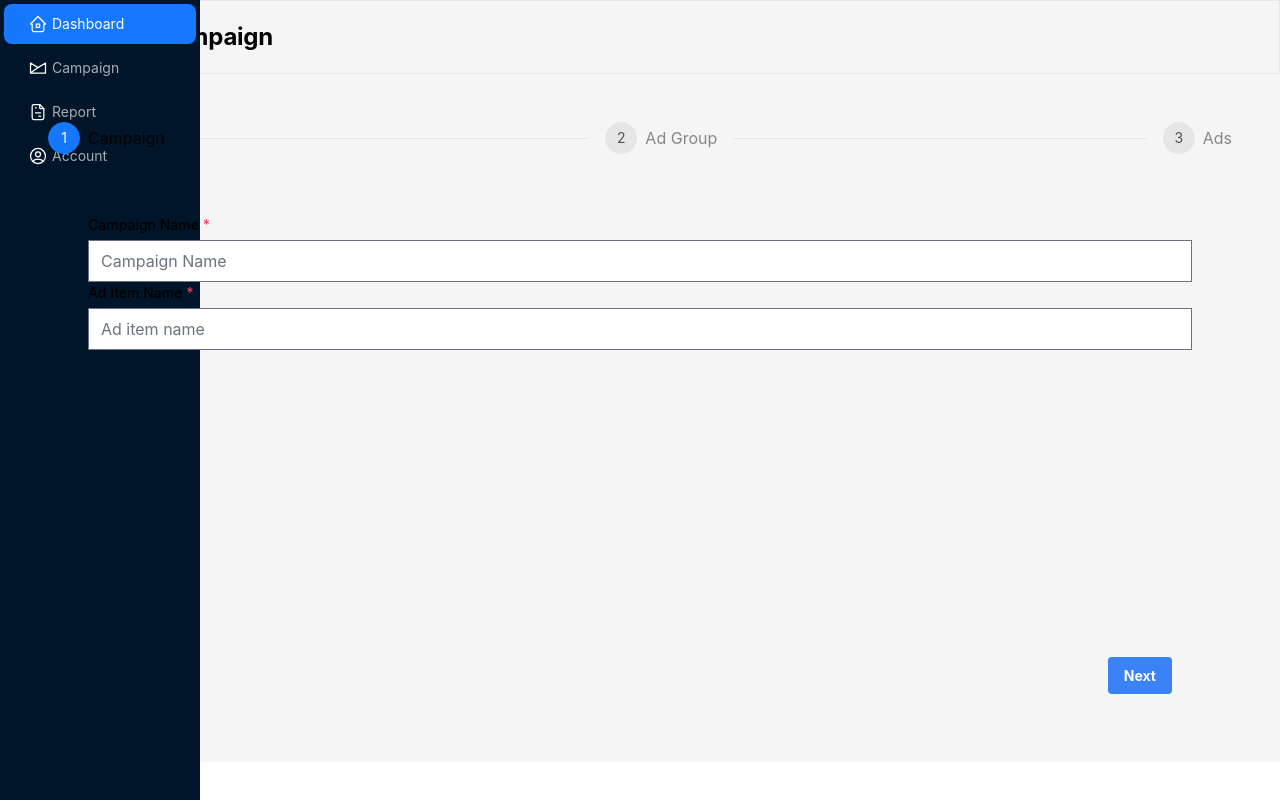
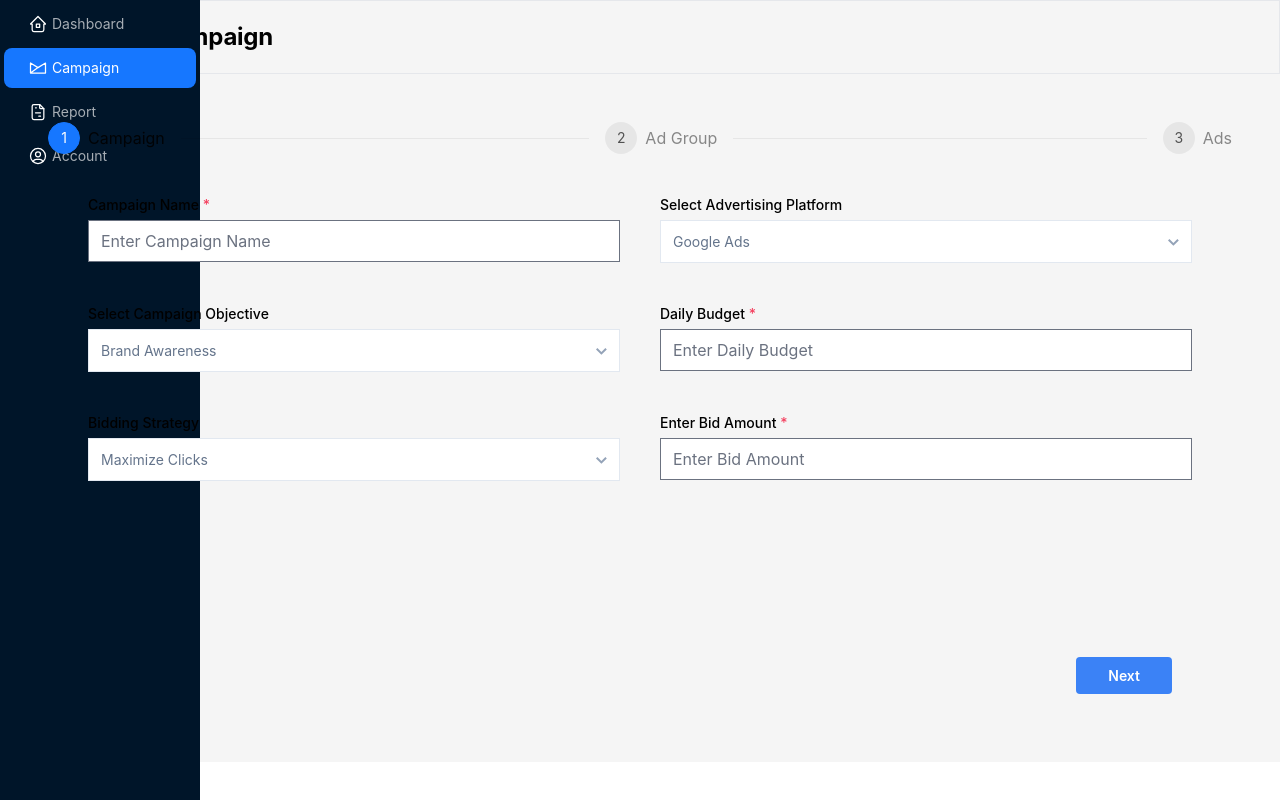
Before and after one commit to vikram-shyftlabs/adsense-admin, a React (Vite) app: page /campaigns in a window 1280 px wide. Built offline with nearby package versions, Linux system fonts and the light colour scheme.

Commit message:
added-fields-for-campaign-and-adGroup

```diff
--- a/package.json
+++ b/package.json
@@ -22,6 +22,7 @@
     "react-query": "^3.39.3",
     "react-router-dom": "^6.22.3",
     "react-table": "^7.8.0",
+    "react-transition-group": "^4.4.5",
     "yup": "^1.4.0"
   },
   "devDependencies": {
--- a/src/components/create-campaign/AdGroupForm.jsx
+++ b/src/components/create-campaign/AdGroupForm.jsx
@@ -1,33 +1,74 @@
-import React from 'react';
+import React from "react";
 import TextInput from "../../components/text-inputs/text-input.component";
+import SelectBase from "../select-inputs/select-input.component";
+
+const areas = [
+  { id: 0, value: "INDIA" },
+  { id: 1, value: "United States" },
+];
+const languages = [
+  { id: 0, value: "ENGLISH" },
+  { id: 1, value: "HINDI" },
+];
+const ages = [
+  { id: 0, value: "10-20" },
+  { id: 1, value: "20-30" },
+];
+const keywords = [
+  { id: 0, value: "broad"},
+  { id: 1, value: "phrase"},
+  { id: 2, value: "exact"},
+];
 
 const AdGroupForm = ({ errors, register, setCurrent }) => {
   return (
-        <div className='min-h-[70vh] p-10 relative'>
+    <div className="min-h-[70vh] p-10 relative">
+      <div className="grid grid-cols-2 gap-10">
         <TextInput
           isRequired
-                id="campaign_name"
-                label="Campaign Name"
-                placeholder="Campaign Name"
+          id="name"
+          label="Ad Group/Set Name"
+          placeholder="Enter Ad Group"
           register={register}
           errorMessage={errors?.adItem_name?.message}
-                customClass="mt-5"
+        />
+        <SelectBase
+          id="geographic_targeting"
+          label="Geographic Targeting"
+          options={areas}
+        />
+        <SelectBase
+          id="language_targeting"
+          label="Language Targeting"
+          options={languages}
+        />
+        <SelectBase
+          id="age_targeting"
+          label="Age Targeting"
+          options={ages}
         />
         <TextInput
           isRequired
-                id="adItem_name"
-                label="Ad Item Name"
+          id="keywords"
+          label="Keywords"
           register={register}
-                placeholder="Ad item name"
-                errorMessage={errors.adItem_name?.message}
+          placeholder="Enter keywords"
+          errorMessage={errors.keywords?.message}
         />
-            <button className='absolute bottom-5 right-5 mr-10 bg-blue-500 hover:bg-blue-700 text-white font-bold py-2 px-4 rounded'
+        <SelectBase
+          id="keyword_match_types"
+          label="Select Keyword Match Types"
+          options={keywords}
+        />
+        <button
+          className="absolute bottom-5 right-5 mr-10 bg-blue-500 hover:bg-blue-700 text-white font-bold py-2 px-4 rounded"
           onClick={() => setCurrent(2)}
         >
           Next
         </button>
       </div>
+    </div>
   );
-}
+};
 
 export default AdGroupForm;
--- a/src/components/create-campaign/AdsForm.jsx
+++ b/src/components/create-campaign/AdsForm.jsx
@@ -4,28 +4,29 @@ import TextInput from "../../components/text-inputs/text-input.component";
 const AdsForm = ({ errors, register, setCurrent }) => {
     return (
         <div className='min-h-[70vh] p-10 relative'>
+            <div className="grid grid-cols-2 gap-10">
             <TextInput
                 isRequired
-                id="campaign_name"
-                label="Campaign Name"
-                placeholder="Campaign Name"
+                id="ad_name"
+                label="Ad Name"
+                placeholder="Enter Ad Name"
                 register={register}
-                errorMessage={errors?.adItem_name?.message}
-                customClass="mt-5"
+                errorMessage={errors?.ad_name?.message}
             />
             <TextInput
                 isRequired
-                id="adItem_name"
-                label="Ad Item Name"
+                id="identity"
+                label="Identity"
                 register={register}
-                placeholder="Ad item name"
-                errorMessage={errors.adItem_name?.message}
+                placeholder="Enter Identity"
+                errorMessage={errors.identity?.message}
             />
             <button className='absolute bottom-5 right-5 mr-10 bg-blue-500 hover:bg-blue-700 text-white font-bold py-2 px-4 rounded'
                 type='submit'
             >
                 Submit
             </button>
+            </div>
         </div>
     );
 }
--- a/src/components/create-campaign/CampaignForm.jsx
+++ b/src/components/create-campaign/CampaignForm.jsx
@@ -1,33 +1,71 @@
-import React from 'react';
-import TextInput from "../../components/text-inputs/text-input.component";
+import React from "react";
+import TextInput from "../text-inputs/text-input.component";
+import SelectBase from "../select-inputs/select-input.component";
+
+const advertisingPlatform = [
+    { id: 0, value: "Google Ads"}, { id: 1, value: "Meta Ads" },
+];
+const campaignObjectives = [
+    { id: 0, value: "Brand Awareness"}, { id: 1, value: "Traffic" },
+    { id: 2, value: "Conversions" }
+]
+const biddingStrategies = [
+    { id: 0, value: "Maximize Clicks"}, { id: 1, value: "Target CPA"},
+    { id: 2, value: "Target ROAS"}
+]
 
 const CampaignForm = ({ errors, register, setCurrent }) => {
   return (
-        <div className='min-h-[70vh] p-10 relative'>
+    <div className="min-h-[70vh] p-10 relative">
+      <div className="grid grid-cols-2 gap-10">
         <TextInput
           isRequired
-                id="campaign_name"
+          id="name"
           label="Campaign Name"
-                placeholder="Campaign Name"
+          placeholder="Enter Campaign Name"
           register={register}
-                errorMessage={errors?.adItem_name?.message}
-                customClass="mt-5"
+          errorMessage={errors?.name?.message}
+        />
+        <SelectBase
+          id="platform"
+          label="Select Advertising Platform"
+          options={advertisingPlatform}
+        />
+        <SelectBase
+          id="objective"
+          label="Select Campaign Objective"
+          options={campaignObjectives}
         />
         <TextInput
           isRequired
-                id="adItem_name"
-                label="Ad Item Name"
+          id="daily_budget"
+          label="Daily Budget"
           register={register}
-                placeholder="Ad item name"
-                errorMessage={errors.adItem_name?.message}
+          placeholder="Enter Daily Budget"
+          errorMessage={errors.daily_budget?.message}
         />
-            <button className='absolute bottom-5 right-5 mr-10 bg-blue-500 hover:bg-blue-700 text-white font-bold py-2 px-4 rounded'
+        <SelectBase
+          id="bidding_strategy"
+          label="Bidding Strategy"
+          options={biddingStrategies}
+        />
+        <TextInput
+          isRequired
+          id="bid_amount"
+          label="Enter Bid Amount"
+          register={register}
+          placeholder="Enter Bid Amount"
+          errorMessage={errors.bid_amount?.message}
+        />
+        <button
+          className="absolute bottom-5 right-5 mr-10 bg-blue-500 hover:bg-blue-700 text-white font-semibold py-2 px-8 rounded"
           onClick={() => setCurrent(1)}
         >
           Next
         </button>
       </div>
+    </div>
   );
-}
+};
 
 export default CampaignForm;
--- /dev/null
+++ b/src/components/select-inputs/select-input.component.tsx
@@ -0,0 +1,136 @@
+import React, {useState, useRef, useEffect} from 'react';
+import Transition from '../../utils/Transition';
+
+interface IValueMap {
+  id: number;
+  key: string;
+  value: string /* can be any though */;
+}
+
+interface ISelectProps {
+  label: string;
+  options: Array<IValueMap>;
+  customClass?: React.ComponentProps<'div'>['className'];
+  helperText?: string;
+}
+
+function SelectBase({label, options, customClass, helperText}: ISelectProps) {
+  const [dropdownOpen, setDropdownOpen] = useState(false);
+  const [selected, setSelected] = useState(options[0]?.id);
+
+  const trigger = useRef(null);
+  const dropdown = useRef(null);
+
+  // close on click outside
+  useEffect(() => {
+    const clickHandler = ({target}) => {
+      if (!dropdown.current) return;
+      if (
+        !dropdownOpen ||
+        dropdown.current.contains(target) ||
+        trigger.current.contains(target)
+      )
+        return;
+      setDropdownOpen(false);
+    };
+    document.addEventListener('click', clickHandler);
+    return () => document.removeEventListener('click', clickHandler);
+  });
+
+  // close if the esc key is pressed
+  useEffect(() => {
+    const keyHandler = ({keyCode}) => {
+      if (!dropdownOpen || keyCode !== 27) return;
+      setDropdownOpen(false);
+    };
+    document.addEventListener('keydown', keyHandler);
+    return () => document.removeEventListener('keydown', keyHandler);
+  });
+
+  return (
+    <div className={`flex flex-col ${customClass}`}>
+      <label className="block text-sm font-medium mb-1" htmlFor={label}>
+        {label}
+      </label>
+      <div className="relative inline-flex">
+        <button
+          type="button"
+          ref={trigger}
+          className="btn flex justify-between w-full bg-white border-slate-200 py-2.5 border border-[#6b7280] hover:border-slate-300 text-slate-500 hover:text-slate-600"
+          aria-label="Select date range"
+          aria-haspopup="true"
+          onClick={() => setDropdownOpen(!dropdownOpen)}
+          aria-expanded={dropdownOpen}
+        >
+          {console.log(options, selected, `options[selected]`)}
+          <span className="flex items-center pl-3">
+            <span>{options[selected].value}</span>
+          </span>
+          <svg
+            className="shrink-0 ml-1 fill-current text-slate-400 mr-3 mt-2"
+            width="11"
+            height="7"
+            viewBox="0 0 11 7"
+          >
+            <path d="M5.4 6.8L0 1.4 1.4 0l4 4 4-4 1.4 1.4z" />
+          </svg>
+        </button>
+        <Transition
+          show={dropdownOpen}
+          tag="div"
+          className="z-10 absolute top-full left-0 w-full bg-white border border-slate-200 py-1.5 rounded shadow-lg overflow-hidden mt-1"
+          enter="transition ease-out duration-100 transform"
+          enterStart="opacity-0 -translate-y-2"
+          enterEnd="opacity-100 translate-y-0"
+          leave="transition ease-out duration-100"
+          leaveStart="opacity-100"
+          leaveEnd="opacity-0"
+        >
+          <div
+            ref={dropdown}
+            className="font-medium text-sm text-slate-600"
+            onFocus={() => setDropdownOpen(true)}
+            onBlur={() => setDropdownOpen(false)}
+          >
+            {options.map((option) => (
+              <button
+                key={option.id}
+                type="button"
+                tabIndex="0"
+                className={`flex items-center w-full  hover:bg-slate-50 py-1 px-3 cursor-pointer ${
+                  option.id === selected && 'text-indigo-500'
+                }`}
+                onClick={() => {
+                  setSelected(option.id);
+                  setDropdownOpen(false);
+                }}
+              >
+                <svg
+                  className={`shrink-0 mr-2 fill-current text-indigo-500 ${
+                    option.id !== selected && 'invisible'
+                  }`}
+                  width="12"
+                  height="9"
+                  viewBox="0 0 12 9"
+                >
+                  <path d="M10.28.28L3.989 6.575 1.695 4.28A1 1 0 00.28 5.695l3 3a1 1 0 001.414 0l7-7A1 1 0 0010.28.28z" />
+                </svg>
+                <span>{option.value}</span>
+              </button>
+            ))}
+          </div>
+        </Transition>
+      </div>
+      {helperText && (
+        <label
+          className="block text-xs font-normal text-slate-400 mt-2 mb-1"
+          htmlFor={label}
+        >
+          {helperText}
+        </label>
+      )}
+    </div>
+  );
+}
+
+export default SelectBase;
--- a/src/components/sidebar/sidebar.component.tsx
+++ b/src/components/sidebar/sidebar.component.tsx
@@ -1,10 +1,11 @@
 import { useState } from 'react';
 import { HomeIcon, CampaignIcon, FileTextIcon, AccountIcon } from "../../assets/component-icons/icons";
 import { Layout, Menu, theme } from 'antd';
-import { Link } from 'react-router-dom'; // Import Link from react-router-dom for navigation
+import { Link, useLocation } from 'react-router-dom'; // Import Link from react-router-dom for navigation
 const { Sider } = Layout;
 
 const SidebarComponent = ({ component: Component }) => {
+  const {pathname} = useLocation();
   const [collapsed, setCollapsed] = useState(false);
   const {
     token: { colorBgContainer, borderRadiusLG },
@@ -17,18 +18,18 @@ const SidebarComponent = ({ component: Component }) => {
         <Menu
           theme="dark"
           mode="inline"
-          defaultSelectedKeys={['1']}
+          defaultSelectedKeys={[pathname]}
         >
-          <Menu.Item key='1' icon={<HomeIcon props={{width:20, height:20}} />}>
+          <Menu.Item key='/' icon={<HomeIcon props={{width:20, height:20}} />}>
             <Link to="/">Dashboard</Link>
           </Menu.Item>
-          <Menu.Item key='2' icon={<CampaignIcon props={{width:20, height:20}} />}>
+          <Menu.Item key='/campaigns' icon={<CampaignIcon props={{width:20, height:20}} />}>
             <Link to="/campaigns">Campaign</Link>
           </Menu.Item>
-          <Menu.Item key='3' icon={<FileTextIcon props={{width:20, height:20}} />}>
+          <Menu.Item key='/report' icon={<FileTextIcon props={{width:20, height:20}} />}>
             <Link to="/report">Report</Link>
           </Menu.Item>
-          <Menu.Item key='4' icon={<AccountIcon props={{width:20, height:20}} />}>
+          <Menu.Item key='/account' icon={<AccountIcon props={{width:20, height:20}} />}>
             <Link to="/account">Account</Link>
           </Menu.Item>
         </Menu>
--- /dev/null
+++ b/src/utils/Transition.tsx
@@ -0,0 +1,122 @@
+import React, {useRef, useEffect, useContext} from 'react';
+import {CSSTransition as ReactCSSTransition} from 'react-transition-group';
+
+const TransitionContext = React.createContext({
+  parent: {},
+});
+
+function useIsInitialRender() {
+  const isInitialRender = useRef(true);
+  useEffect(() => {
+    isInitialRender.current = false;
+  }, []);
+  return isInitialRender.current;
+}
+
+function CSSTransition({
+  show,
+  enter = '',
+  enterStart = '',
+  enterEnd = '',
+  leave = '',
+  leaveStart = '',
+  leaveEnd = '',
+  appear,
+  unmountOnExit,
+  tag = 'div',
+  children,
+  ...rest
+}) {
+  const enterClasses = enter.split(' ').filter((s) => s.length);
+  const enterStartClasses = enterStart.split(' ').filter((s) => s.length);
+  const enterEndClasses = enterEnd.split(' ').filter((s) => s.length);
+  const leaveClasses = leave.split(' ').filter((s) => s.length);
+  const leaveStartClasses = leaveStart.split(' ').filter((s) => s.length);
+  const leaveEndClasses = leaveEnd.split(' ').filter((s) => s.length);
+  const removeFromDom = unmountOnExit;
+
+  function addClasses(node, classes) {
+    classes.length && node.classList.add(...classes);
+  }
+
+  function removeClasses(node, classes) {
+    classes.length && node.classList.remove(...classes);
+  }
+
+  const nodeRef = React.useRef(null);
+  const Component = tag;
+
+  return (
+    <ReactCSSTransition
+      appear={appear}
+      nodeRef={nodeRef}
+      unmountOnExit={removeFromDom}
+      in={show}
+      addEndListener={(done) => {
+        nodeRef.current.addEventListener('transitionend', done, false);
+      }}
+      onEnter={() => {
+        if (!removeFromDom) nodeRef.current.style.display = null;
+        addClasses(nodeRef.current, [...enterClasses, ...enterStartClasses]);
+      }}
+      onEntering={() => {
+        removeClasses(nodeRef.current, enterStartClasses);
+        addClasses(nodeRef.current, enterEndClasses);
+      }}
+      onEntered={() => {
+        removeClasses(nodeRef.current, [...enterEndClasses, ...enterClasses]);
+      }}
+      onExit={() => {
+        addClasses(nodeRef.current, [...leaveClasses, ...leaveStartClasses]);
+      }}
+      onExiting={() => {
+        removeClasses(nodeRef.current, leaveStartClasses);
+        addClasses(nodeRef.current, leaveEndClasses);
+      }}
+      onExited={() => {
+        removeClasses(nodeRef.current, [...leaveEndClasses, ...leaveClasses]);
+        if (!removeFromDom) nodeRef.current.style.display = 'none';
+      }}
+    >
+      <Component
+        ref={nodeRef}
+        {...rest}
+        style={{display: !removeFromDom ? 'none' : null}}
+      >
+        {children}
+      </Component>
+    </ReactCSSTransition>
+  );
+}
+
+function Transition({show, appear, ...rest}) {
+  const {parent} = useContext(TransitionContext);
+  const isInitialRender = useIsInitialRender();
+  const isChild = show === undefined;
+
+  if (isChild) {
+    return (
+      <CSSTransition
+        appear={parent.appear || !parent.isInitialRender}
+        show={parent.show}
+        {...rest}
+      />
+    );
+  }
+
+  return (
+    <TransitionContext.Provider
+      value={{
+        parent: {
+          show,
+          isInitialRender,
+          appear,
+        },
+      }}
+    >
+      <CSSTransition appear={appear} show={show} {...rest} />
+    </TransitionContext.Provider>
+  );
+}
+
+export default Transition;
```
Also changed, not shown: src/assets/component-icons/icons.jsx (+5 -5 lines), src/assets/component-icons/icons.tsx (deleted). Lines whose indentation alone changed are shown as unchanged.
